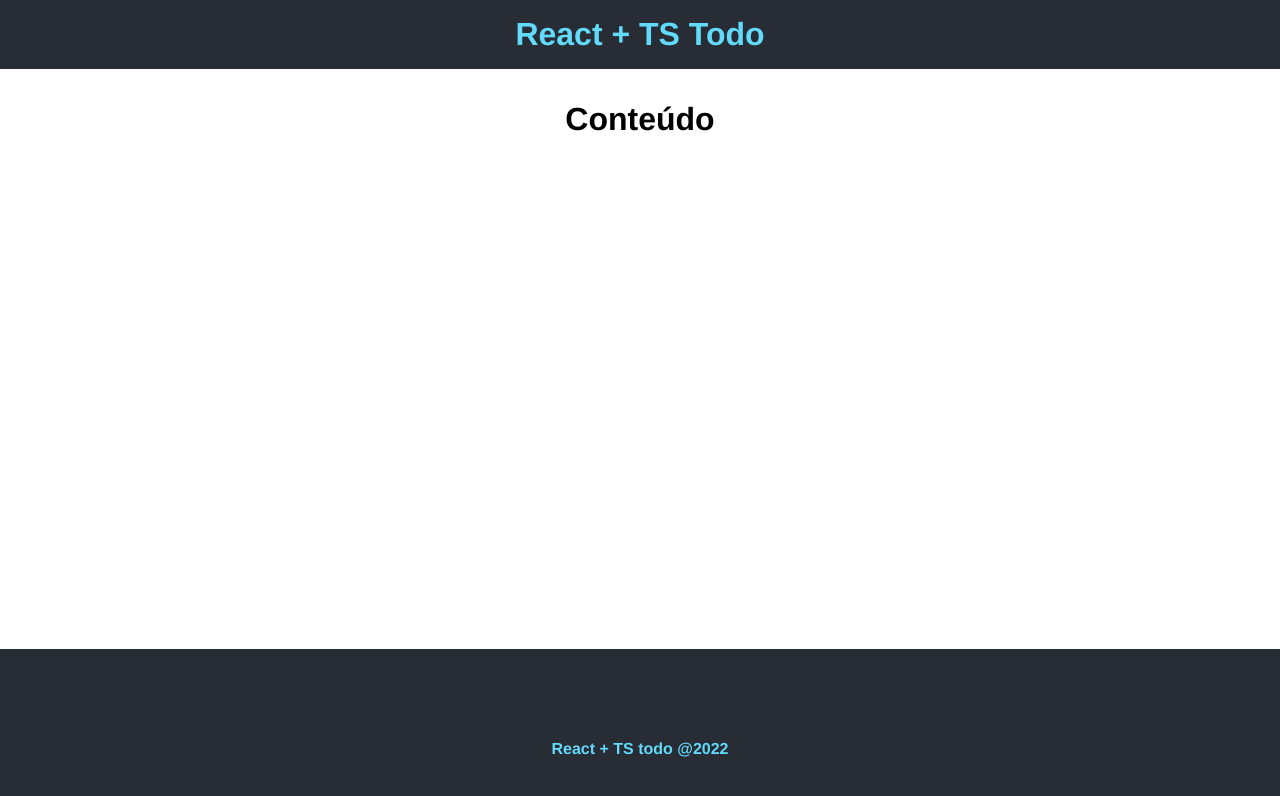
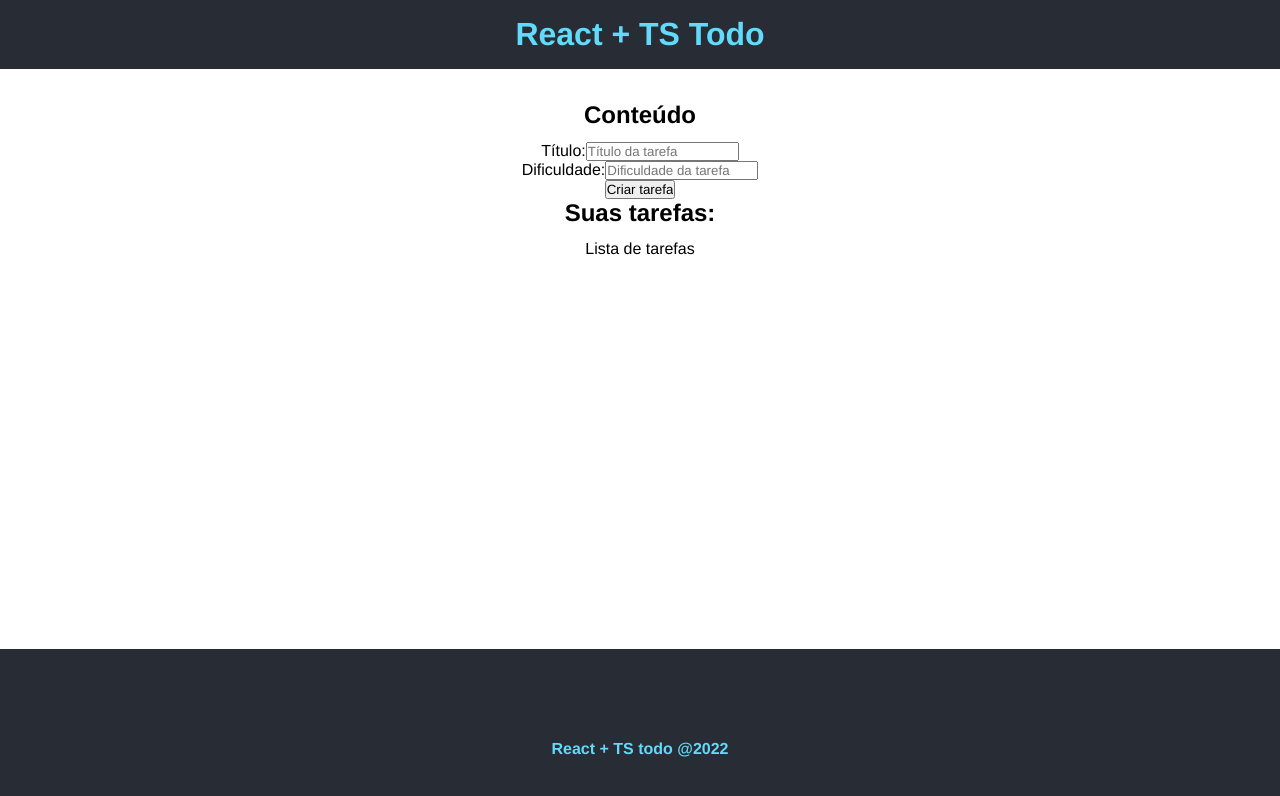
Before and after one commit to CanezinBeto/todo-react, a React (Create React App) app: page / in a window 1280 px wide. Shown: the top 796 px of the page. Built offline with nearby package versions, Linux system fonts and the light colour scheme.

Commit message:
Criando formulário

```diff
--- a/public/index.html
+++ b/public/index.html
@@ -1,6 +1,5 @@
 <!DOCTYPE html>
 <html lang="pt-br">
-
   <head>
     <meta charset="utf-8" />
     <link rel="icon" href="%PUBLIC_URL%/favicon.ico" />
@@ -9,11 +8,14 @@
     <link rel="apple-touch-icon" href="%PUBLIC_URL%/logo192.png" />
     <link rel="manifest" href="%PUBLIC_URL%/manifest.json" />
     <title>Todo React TypeScript</title>
+    <link
+      rel="stylesheet"
+      href="https://cdn.jsdelivr.net/npm/bootstrap-icons@1.8.3/font/bootstrap-icons.css"
+    />
   </head>
 
   <body>
     <noscript>Este App precisa do JavaScript.</noscript>
     <div id="root"></div>
   </body>
-
 </html>
--- a/src/App.tsx
+++ b/src/App.tsx
@@ -2,13 +2,22 @@
 //Components
 import Footer from './components/Footer'
 import Header from './components/Header'
+import TaskForm from './components/TaskForm'
+import TaskList from './components/TaskList'
 
 function App() {
   return (
     <div>
       <Header />
       <main className={styles.main}>
-        <h1>Conteúdo</h1>
+        <div>
+          <h2>Conteúdo</h2>
+          <TaskForm btnText="Criar tarefa" />
+        </div>
+        <div>
+          <h2>Suas tarefas:</h2>
+          <TaskList />
+        </div>
       </main>
       <Footer />
     </div>
--- /dev/null
+++ b/src/components/TaskForm.tsx
@@ -0,0 +1,25 @@
+interface Props {
+  btnText: string
+}
+
+const TaskForm = ({ btnText }: Props) => {
+  return (
+    <form>
+      <div>
+        <label htmlFor="title">Título:</label>
+        <input type="text" name="title" placeholder="Título da tarefa" />
+      </div>
+      <div>
+        <label htmlFor="difficulty">Dificuldade:</label>
+        <input
+          type="text"
+          name="difficulty"
+          placeholder="Dificuldade da tarefa"
+        />
+      </div>
+      <input type="submit" value={btnText} />
+    </form>
+  )
+}
+
+export default TaskForm
--- /dev/null
+++ b/src/components/TaskList.tsx
@@ -0,0 +1,11 @@
+interface Props {}
+
+const TaskList = (props: Props) => {
+  return (
+    <div>
+      <p>Lista de tarefas</p>
+    </div>
+  )
+}
+
+export default TaskList
```
Also changed, not shown: 1 other file (tests, documents, lock files or other folders). Lines whose indentation alone changed are shown as unchanged.
